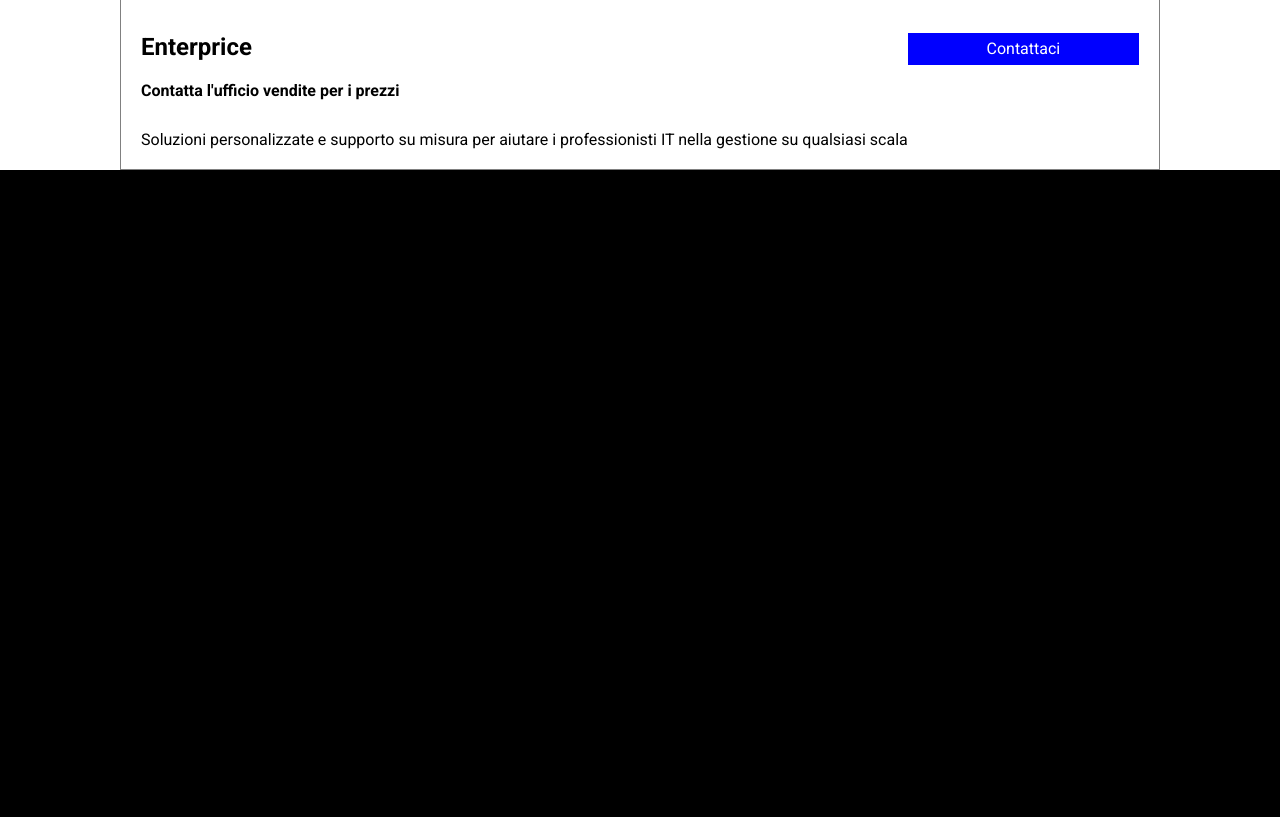
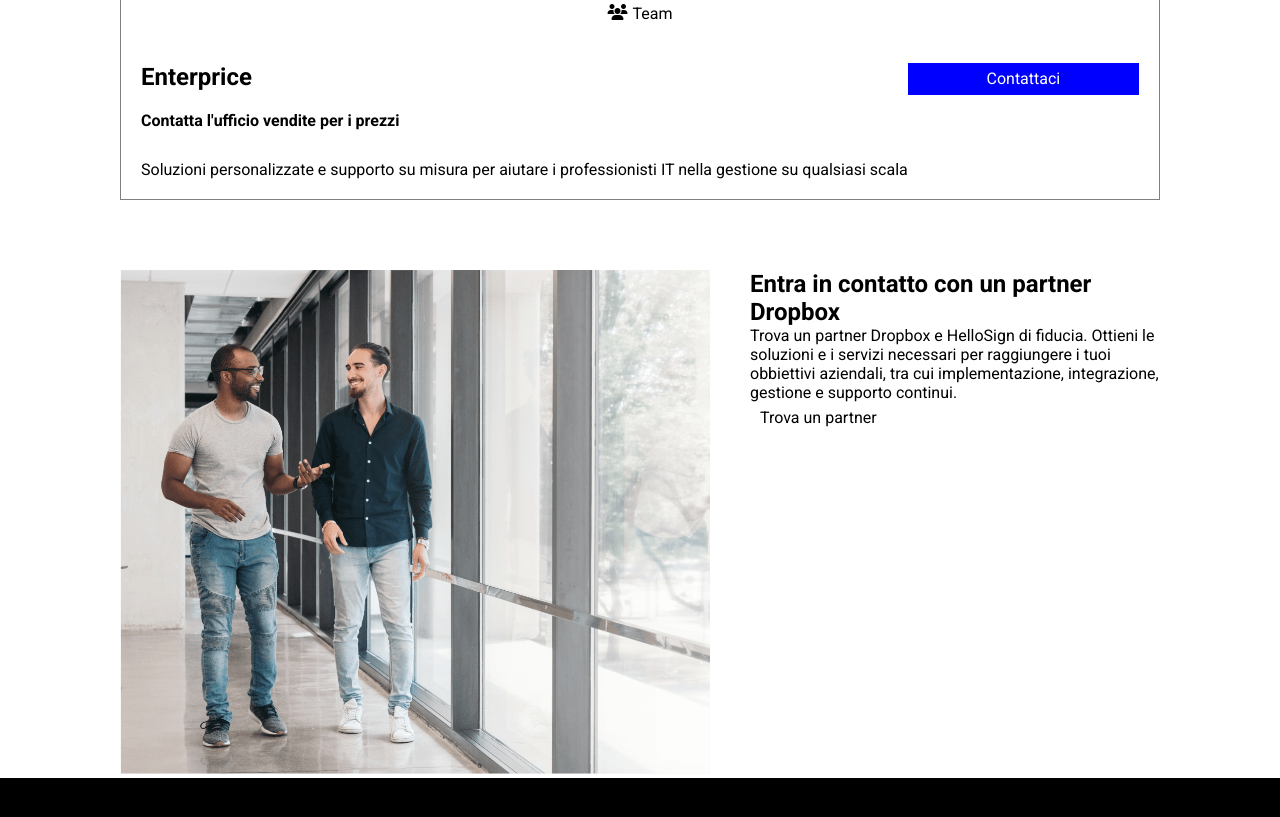
Before and after one commit to FedeAle1525/htmlcss-dropbox, a plain HTML site: page index.html in a window 1280 px wide. Shown: the part 1801-2618 px from the top of the page. Drawn offline with Linux system fonts and the light colour scheme.

Commit message:
FEAT section partner + EDIT added elements

```diff
--- a/css/style.css
+++ b/css/style.css
@@ -37,6 +37,10 @@ a{
 .container-standard{
     max-width: 1040px;
     margin: 0 auto;
+}
+
+[class^="section"]{
+    padding-top: 70px;
 }
 
 .row{
@@ -105,7 +109,6 @@ li.item-nav.logo{
 .section-hero{
     /* height: 850px; */
     background-color: rgb(180, 208, 231);
-    padding-top: 70px;
 }
 
 .col12{
@@ -137,10 +140,6 @@ li.item-nav.logo{
 }
 
 /* Section Business */
-
-.section-business{
-    padding-top: 40px;
-}
 
 .row-col-4{
     row-gap: 20px;
@@ -243,7 +242,8 @@ li.point-check::before{
     padding: 10px 0;
 }
 
-.card-level .level-title{
+.card-level .level-title,
+.partner-title{
     font-weight: 700;
     font-size: 24px;
 }
@@ -262,3 +262,22 @@ li.point-check::before{
     flex-grow: 1;
     padding-top: 20px;
 }
+
+/* Section Partner */
+
+.row.no-wrap{
+    flex-wrap: nowrap;
+    margin: 0 -20px;
+}
+
+.row.no-wrap > .col7{
+    flex-basis: calc((100% / 12) * 7);
+}
+
+.row.no-wrap > .col5{
+    flex-basis: calc((100% / 12)* 5);
+}
+
+.row.no-wrap [class^="col"]{
+    padding: 0 20px;
+}
--- a/index.html
+++ b/index.html
@@ -88,13 +88,14 @@
 
             </div>
         </section>
+        <!-- Fine Section Hero -->
 
         <!-- Section Business con Cards -->
         <section class="section-business">
 
             <div class="container-standard">
 
-                <!-- Cards -->
+                <!-- Inizio Riga -->
                 <div class="row row-col-4">
                     <!-- Titolo Section-->
                     <div class="col12">
@@ -281,10 +282,42 @@
                     </div>
                     <!-- Fine Col12 -->
                 </div>
+                <!-- Fine Riga -->
             </div>
+            <!-- Fine Container -->
+        </section>
+        <!-- Fine Section Business -->
 
+        <!-- Inizio Section Partner -->
+        <section class="section-partner">
+            <!-- Inizio Container -->
+            <div class="container-standard">
+                <!-- Inizio Riga -->
+                <div class="row no-wrap">
+                    <!-- Immagine -->
+                    <div class="col7">
+                        <div class="partner-img">
+                            <img src="./img/partner.png" alt="Partner">
+                        </div>
+                    </div>
+                    <!-- Testo -->
+                    <div class="col5">
+                        <div class="partner-text col5">
+                            <h5 class="partner-title">Entra in contatto con un partner Dropbox</h5>
+
+                            <p>Trova un partner Dropbox e HelloSign di fiducia. Ottieni le soluzioni e i servizi necessari per raggiungere i tuoi obbiettivi aziendali,
+                                tra cui implementazione, integrazione, gestione e supporto continui.
+                            </p>
+
+                            <a class="button" href="#">Trova un partner</a>
+                        </div>
+                    </div>
+                </div>
+                <!-- Fine Riga -->
+            </div>
+            <!-- Fine Container -->
         </section>
-
+        <!-- Fine Section Partner -->
     </main>
 
     <!-- Footer con Links e Crediti -->
```
